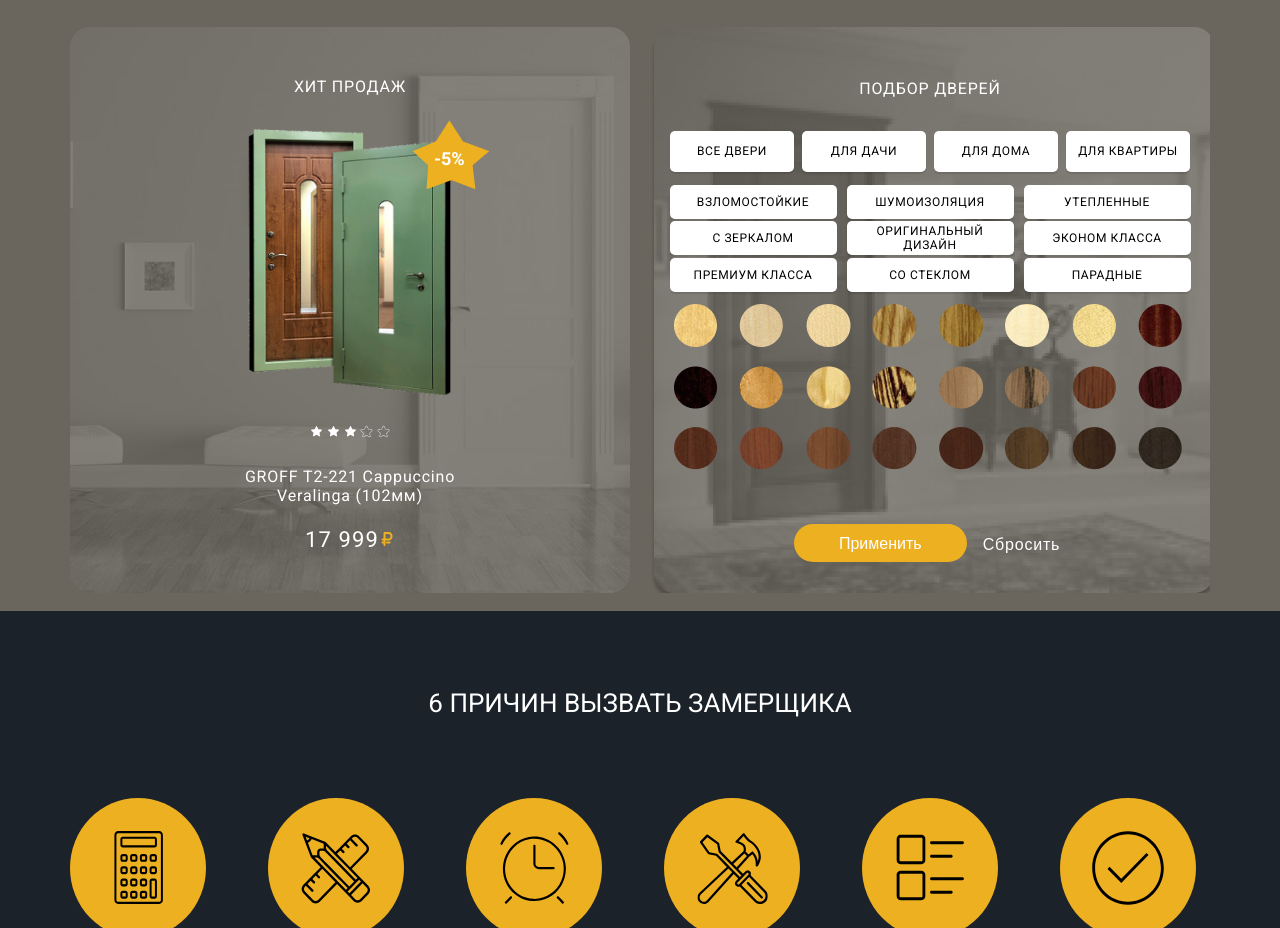
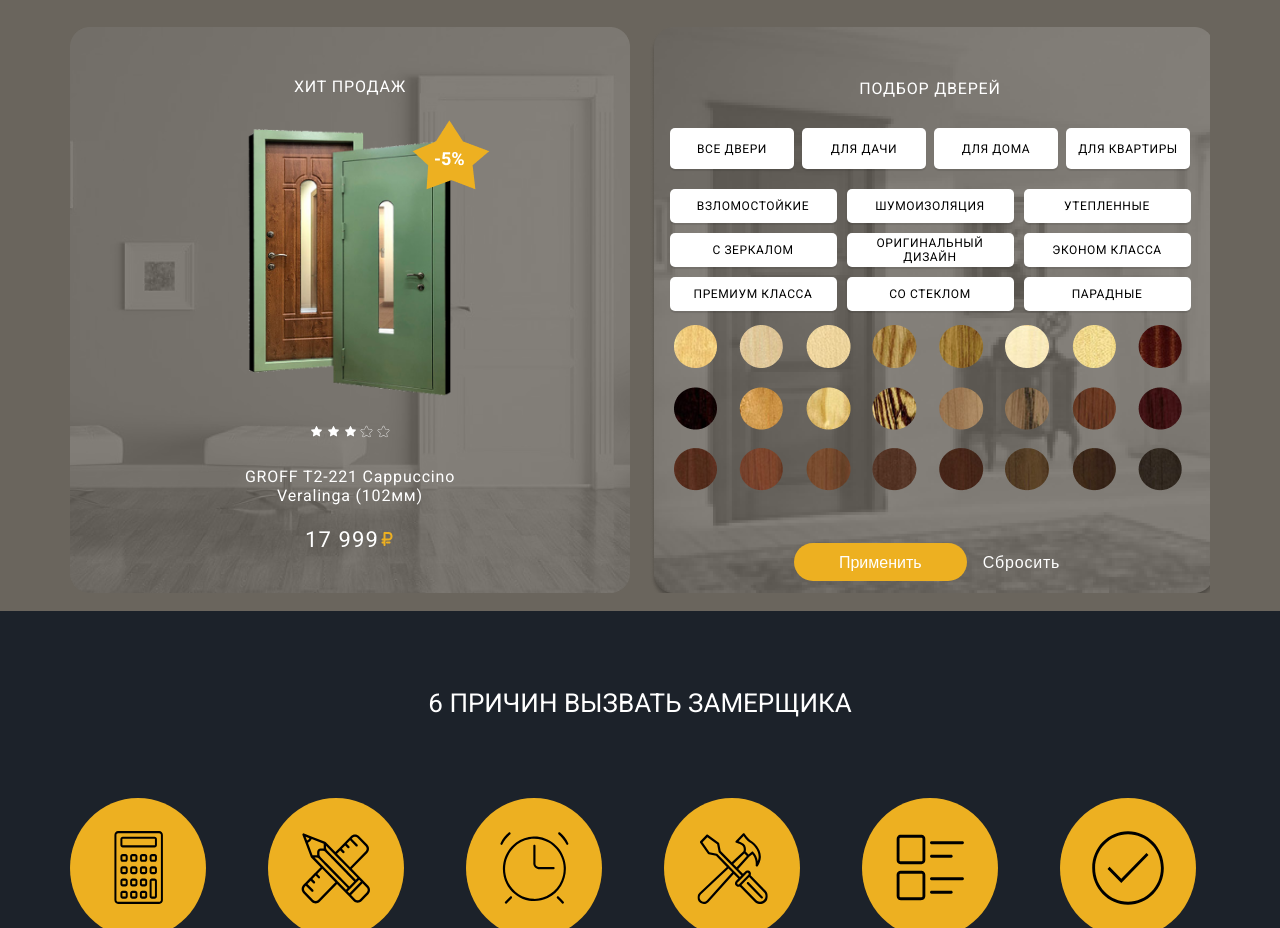
Before and after one commit to Alexandra789/doors, a website built with webpack: page index.html in a window 1280 px wide. Shown: the part 2340-3268 px from the top of the page. Built offline with nearby package versions, Linux system fonts and the light colour scheme.

Commit message:
add margin

```diff
--- a/src/scss/variation-of-finishes.scss
+++ b/src/scss/variation-of-finishes.scss
@@ -95,14 +95,13 @@
       }
 
       .colors{
-        margin-top: 5px;
         margin-bottom: 10px;
       }
       .wrap {
         display: flex;
 
         &-top {
-          margin-bottom: 10px;
+          margin-bottom: 20px;
 
           .button {
             width: 124px;
@@ -116,6 +115,8 @@
         }
 
         &-bottom {
+          margin-bottom: 10px;
+
           &:last-child {
             margin-bottom: 5px;
           }
@@ -133,6 +134,7 @@
 
         &-color {
           margin-bottom: 10px;
+
           .color {
             cursor: pointer;
             margin-right: 17.5px;
```
